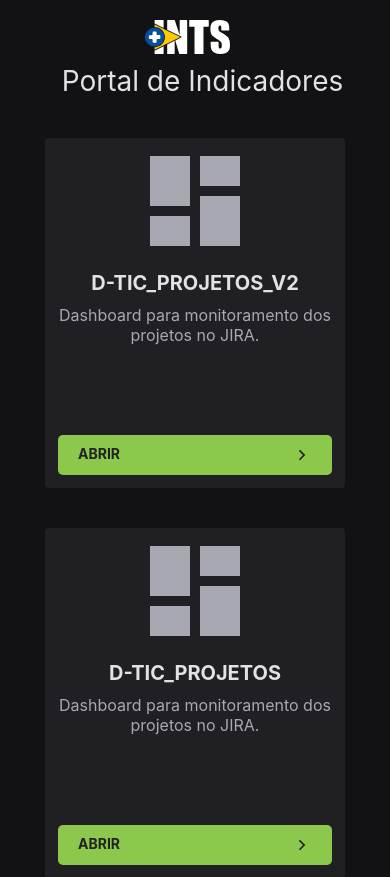
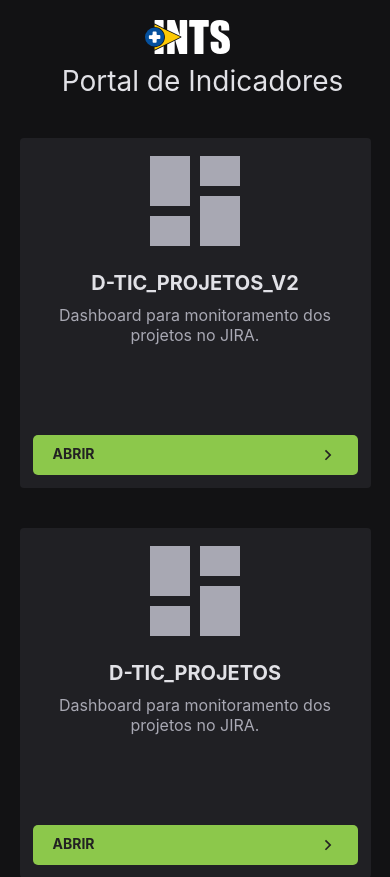
Before and after one commit to lucaslsneves/portal, a React (Create React App) app: page / in a window 390 px wide. Shown: the top 877 px of the page. Built offline with nearby package versions, Linux system fonts and the light colour scheme.

Commit message:
update Card's width on media query

```diff
--- a/src/components/Card/styles.js
+++ b/src/components/Card/styles.js
@@ -26,6 +26,8 @@ export const Container = styled.div`
 
   @media(max-width: 750px) {
     margin-bottom: 20px;
+    width: 90%;
+    max-width: 450px;
   }
 
 `;
```
